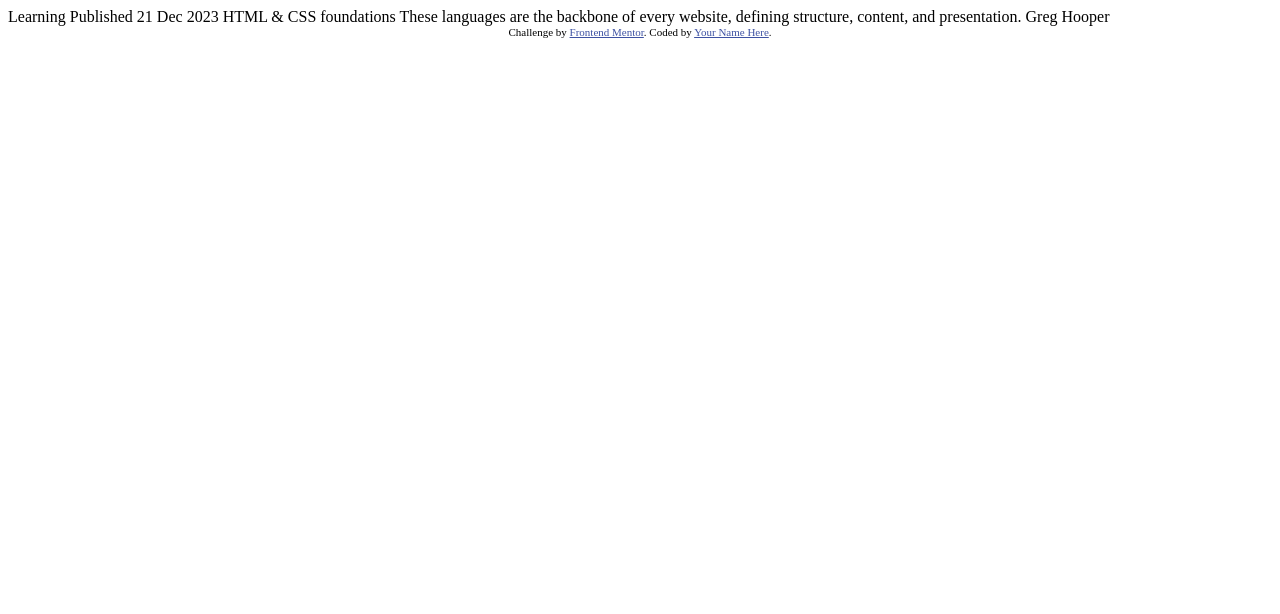
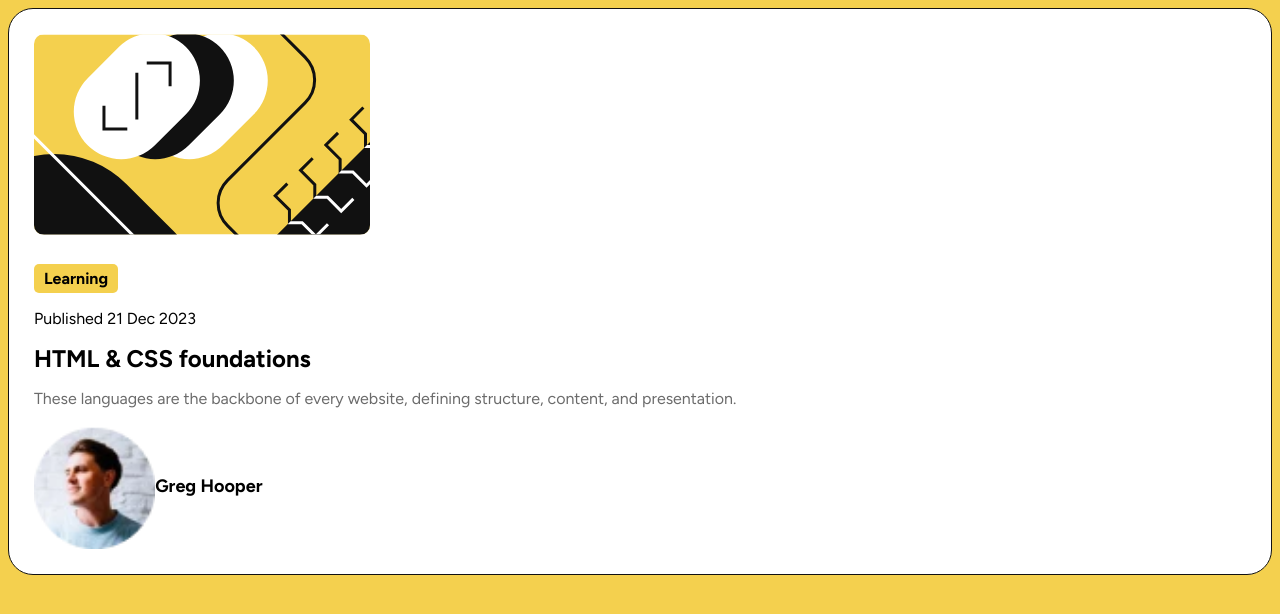
Before and after one commit to prbrq/blog-preview-card, a plain HTML site: page index.html in a window 1280 px wide. Drawn offline with Linux system fonts and the light colour scheme.

Commit message:
feat: :construction: Work in progress

```diff
--- a/index.html
+++ b/index.html
@@ -1,34 +1,45 @@
 <!DOCTYPE html>
 <html lang="en">
+
 <head>
   <meta charset="UTF-8">
-  <meta name="viewport" content="width=device-width, initial-scale=1.0"> <!-- displays site properly based on user's device -->
+  <meta name="viewport" content="width=device-width, initial-scale=1.0">
+
+  <link rel="stylesheet" href="style.css">
 
   <link rel="icon" type="image/png" sizes="32x32" href="./assets/images/favicon-32x32.png">
 
-  <title>Frontend Mentor | Blog preview card</title>
+  <link rel="preconnect" href="https://fonts.googleapis.com">
+  <link rel="preconnect" href="https://fonts.gstatic.com" crossorigin>
+  <link href="https://fonts.googleapis.com/css2?family=Figtree:ital,wght@0,300..900;1,300..900&display=swap"
+    rel="stylesheet">
 
-  <!-- Feel free to remove these styles or customise in your own stylesheet 👍 -->
-  <style>
-    .attribution { font-size: 11px; text-align: center; }
-    .attribution a { color: hsl(228, 45%, 44%); }
-  </style>
+  <title>Blog preview card</title>
+
 </head>
+
 <body>
 
-  Learning
+  <div id="substrate">
 
-  Published 21 Dec 2023
+    <div id="content">
 
-  HTML & CSS foundations
+      <img id="illustration" src="assets/images/illustration-article.svg" alt="Illustration.">
 
-  These languages are the backbone of every website, defining structure, content, and presentation.
+      <div class="tag">Learning</div>
 
-  Greg Hooper
+      <p id="date">Published 21 Dec 2023</p>
 
-  <div class="attribution">
-    Challenge by <a href="https://www.frontendmentor.io?ref=challenge" target="_blank">Frontend Mentor</a>.
-    Coded by <a href="#">Your Name Here</a>.
+      <h1>HTML & CSS foundations</h1>
+
+      <p id="info">These languages are the backbone of every website, defining structure, content, and presentation.</p>
+
+      <p id="whoami"><img src="assets/images/image-avatar.webp" alt="Greg Hooper image.">Greg Hooper</p>
+
+    </div>
+
   </div>
+
 </body>
+
 </html>
--- /dev/null
+++ b/style.css
@@ -0,0 +1,48 @@
+* {
+    font-family: 'Figtree';
+    font-size: 16px;
+    box-sizing: border-box;
+}
+
+body {
+    background-color: hsl(47, 88%, 63%);
+}
+
+#substrate{
+    background-color: hsl(0, 0%, 100%);
+    border-radius: 25px;
+    padding: 25px;
+    border: 1px solid hsl(0, 0%, 7%);
+}
+
+.tag{
+    width:fit-content;
+    background-color: hsl(47, 88%, 63%);
+    padding: 5px 10px 5px 10px;
+    border-radius: 5px;
+    font-weight: bold;
+}
+
+h1 {
+    font-size: x-large;
+}
+
+#info{
+    color: hsl(0, 0%, 42%);
+}
+
+#whoami{
+    font-size: large;
+    font-weight: bold;
+    margin-bottom: 0px;
+}
+
+#whoami img{
+    width: 10%;
+    vertical-align: middle;
+}
+
+#illustration{
+    border-radius: 10px;
+    margin-bottom: 25px;
+}
```
Also changed, not shown: assets/fonts/Figtree-Italic-VariableFont_wght.ttf (deleted), assets/fonts/Figtree-VariableFont_wght.ttf (deleted), assets/fonts/OFL.txt (deleted), assets/fonts/README.txt (deleted), assets/fonts/static/Figtree-ExtraBold.ttf (deleted), assets/fonts/static/Figtree-SemiBold.ttf (deleted).
